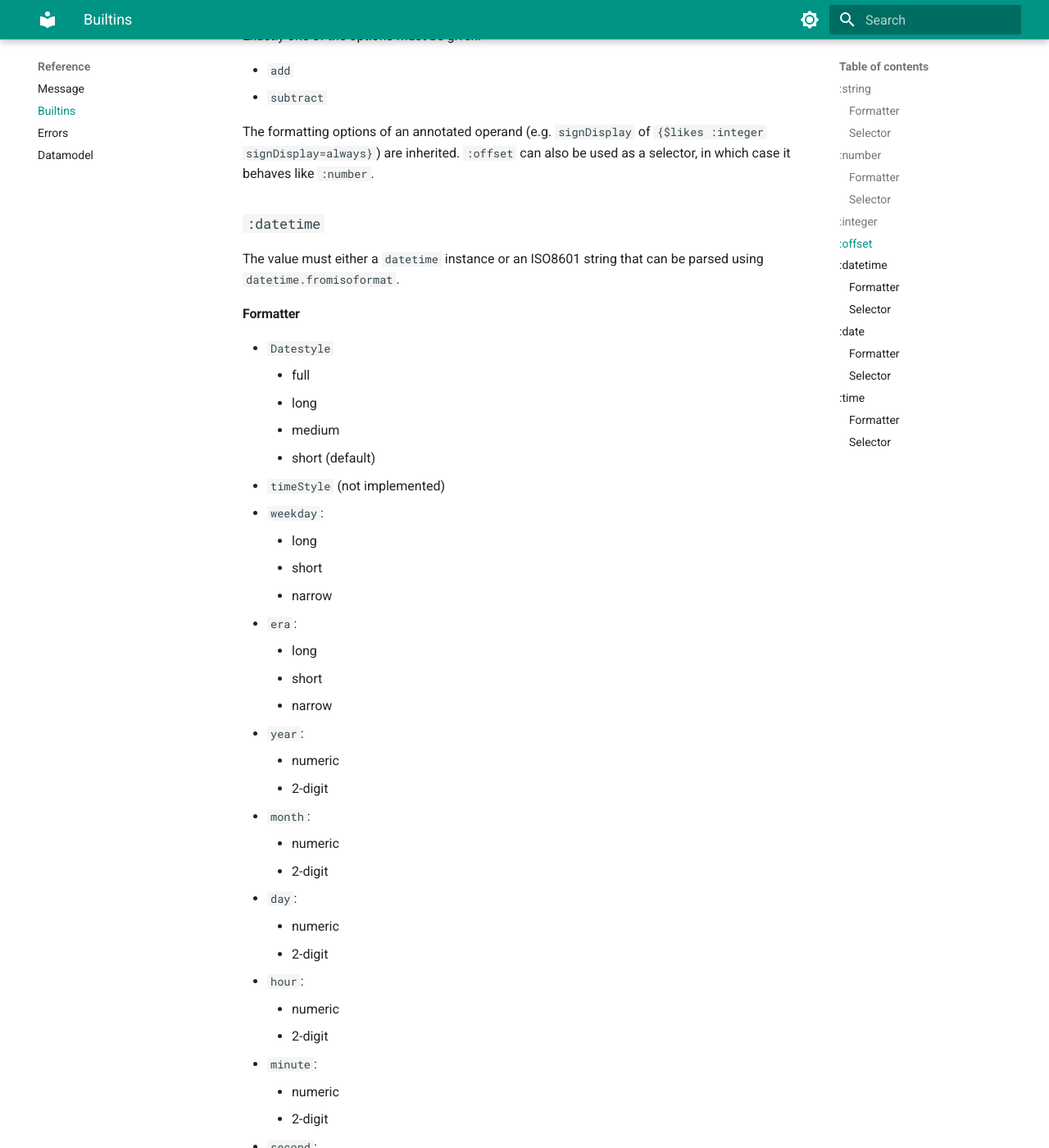
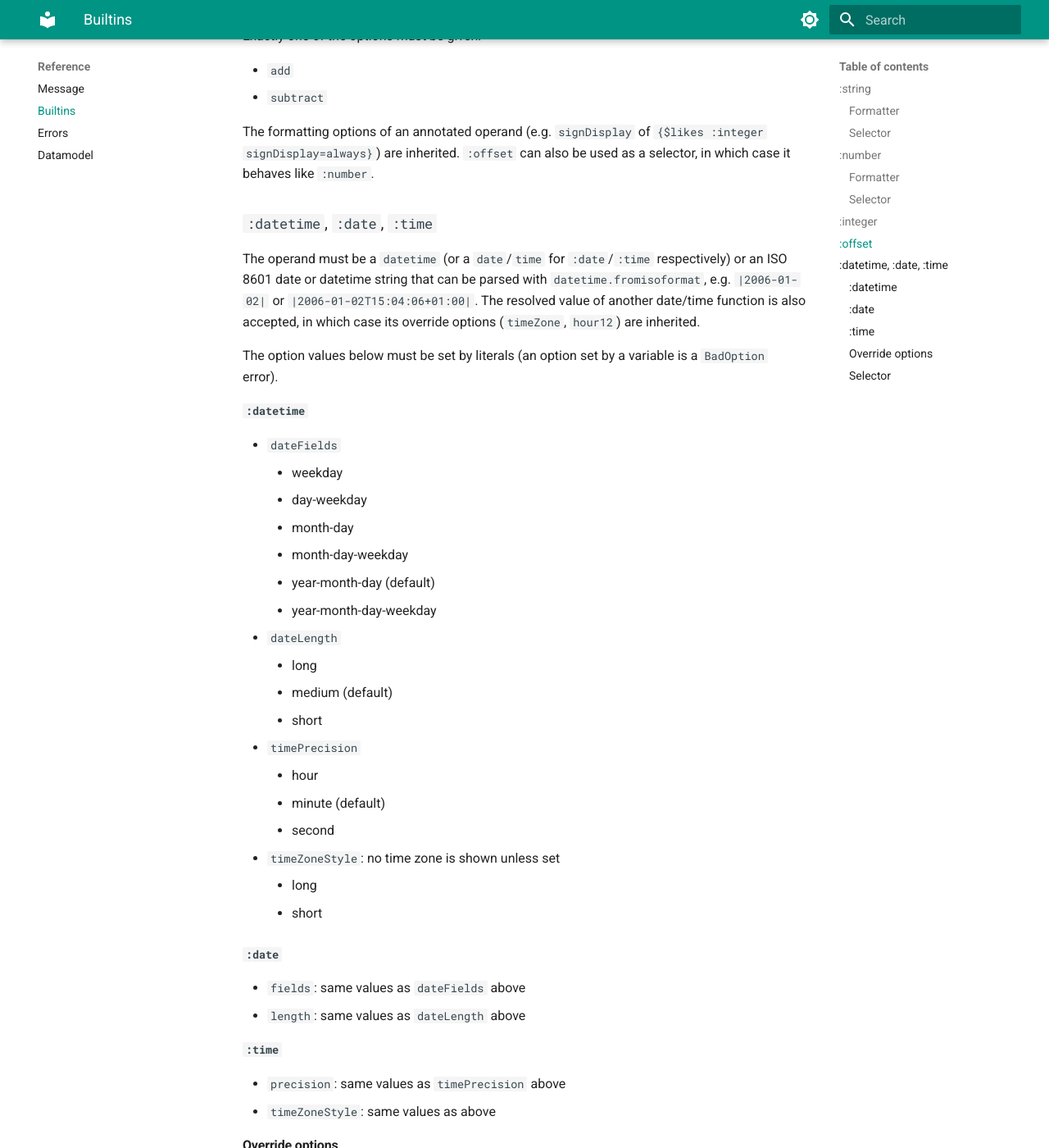
Before and after one commit to tomasr8/messageformat2, an MkDocs documentation site: the page built from docs/builtins.md, in a window 1280 px wide and 1400 px high, scrolled down 2302 px. Shown: the whole window at 82% size. Built offline with MkDocs 1.6.1 and Material for MkDocs 9.7.7, drawn with Linux system fonts in a browser that asks for light colours; some of the changed text lies outside the part shown.

Commit message:
Update :date/:datetime/:time

```diff
--- a/docs/builtins.md
+++ b/docs/builtins.md
@@ -89,87 +89,54 @@ Exactly one of the options must be given:
 The formatting options of an annotated operand (e.g. `signDisplay` of `{$likes :integer signDisplay=always}`)
 are inherited. `:offset` can also be used as a selector, in which case it behaves like `:number`.
 
-### `:datetime`
+### `:datetime`, `:date`, `:time`
 
-The value must either a `datetime` instance or an ISO8601 string that can be parsed using `datetime.fromisoformat`.
+The operand must be a `datetime` (or a `date`/`time` for `:date`/`:time` respectively) or an ISO 8601 date or
+datetime string that can be parsed with `datetime.fromisoformat`, e.g. `|2006-01-02|` or `|2006-01-02T15:04:06+01:00|`.
+The resolved value of another date/time function is also accepted, in which case its override options
+(`timeZone`, `hour12`) are inherited.
 
-#### Formatter
+The option values below must be set by literals (an option set by a variable is a `BadOption` error).
 
-- `Datestyle`
-    - full
+#### `:datetime`
+
+- `dateFields`
+    - weekday
+    - day-weekday
+    - month-day
+    - month-day-weekday
+    - year-month-day (default)
+    - year-month-day-weekday
+- `dateLength`
     - long
-    - medium
-    - short (default)
-- `timeStyle` (not implemented)
-- `weekday`:
+    - medium (default)
+    - short
+- `timePrecision`
+    - hour
+    - minute (default)
+    - second
+- `timeZoneStyle`: no time zone is shown unless set
     - long
     - short
-    - narrow
-- `era`:
-    - long
-    - short
-    - narrow
-- `year`:
-    - numeric
-    - 2-digit
-- `month`:
-    - numeric
-    - 2-digit
-- `day`:
-    - numeric
-    - 2-digit
-- `hour`:
-    - numeric
-    - 2-digit
-- `minute`:
-    - numeric
-    - 2-digit
-- `second`:
-    - numeric
-    - 2-digit
-- `fractionalSecondDigits`:
-    - 1
-    - 2
-    - 3
-- `hourCycle`:
-    - h11
-    - h12
-    - h23
-    - h24
-- `timeZoneName` (not implemented)
+
+#### `:date`
+
+- `fields`: same values as `dateFields` above
+- `length`: same values as `dateLength` above
+
+#### `:time`
+
+- `precision`: same values as `timePrecision` above
+- `timeZoneStyle`: same values as above
+
+#### Override options
+
+- `timeZone`: `UTC`, `input` (the time zone of the operand, which must then have one), an IANA time zone
+  name (`|Europe/Zurich|`) or an offset (`|+01:00|`). A naive `datetime` is interpreted in this time zone,
+  an aware one is converted to it.
+- `hour12`: `true` or `false` (`:datetime` and `:time` only); the default is locale-dependent.
+- `calendar`: not implemented (ignored).
 
 #### Selector
 
-The `:date` selector is not supported currently as it is not required by MF2
-
-### `:date`
-
-The value must either a `datetime` instance or an ISO8601 string that can be parsed using `datetime.fromisoformat`.
-
-#### Formatter
-
-- `style`
-    - full
-    - long
-    - medium
-    - short (default)
-
-#### Selector
-
-The `:date` selector is not supported currently as it is not required by MF2
-
-### `:time`
-
-The value must either a `datetime.time` instance
-
-#### Formatter
-
-- `style`
-    - full
-    - long
-    - medium
-    - short (default)
-
-#### Selector
-
-The `:time` selector is not supported currently as it is not required by MF2
+The date/time functions do not support selection, as it is not required by MF2.
```
Also changed, not shown: 3 other files.
